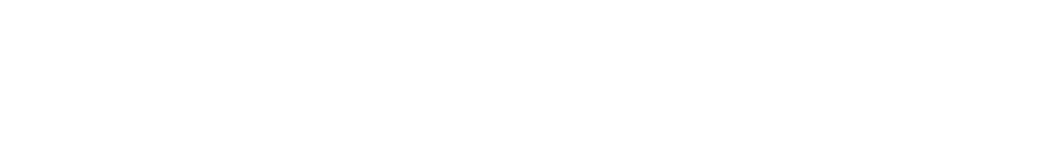
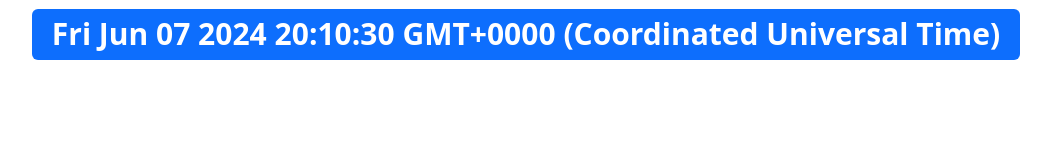
Before and after one commit to nitindixit03/javascript, a plain HTML site: page clock/index.html in a window 1280 px wide. Shown: the whole page, without its empty margins (114-1165 px from the left). Drawn offline with nearby package versions, Linux system fonts and the light colour scheme.

Commit message:
Digital clock

```diff
--- a/clock/clock.js
+++ b/clock/clock.js
@@ -1,6 +1,20 @@
-let a = new Date();
-let h = a.getHours();
-let m = a.getMinutes();
-let s = a.getSeconds();
-let d = a.getDate();
-console.log( h,m,s,d);
+
+setInterval(()=>{
+    let d = new Date();
+    time.innerHTML = d;
+},1000);
+
+
+// function updateClock() {
+//     const clockElement = document.getElementById('time');
+//     const now = new Date();
+
+//     const hours = String(now.getHours()).padStart(2, '0');
+//     const minutes = String(now.getMinutes()).padStart(2, '0');
+//     const seconds = String(now.getSeconds()).padStart(2, '0');
+
+//     clockElement.textContent = `${hours}:${minutes}:${seconds}`;
+// }
+
+// setInterval(updateClock, 1000);
+// updateClock(); // Initial call to display the clock immediately
--- a/clock/index.html
+++ b/clock/index.html
@@ -4,15 +4,19 @@
     <meta charset="UTF-8">
     <meta name="viewport" content="width=device-width, initial-scale=1.0">
     <title>Document</title>
+    <link href="https://cdn.jsdelivr.net/npm/bootstrap@5.3.3/dist/css/bootstrap.min.css" rel="stylesheet" integrity="sha384-QWTKZyjpPEjISv5WaRU9OFeRpok6YctnYmDr5pNlyT2bRjXh0JMhjY6hW+ALEwIH" crossorigin="anonymous">
+
 </head>
 <body>
 
 
+<div class="text-center fs-1 text">
 
+    <div class = "badge bg-primary text-wrap text-center" id="time"></div>
 
+</div>
 
-
-
+<script src="https://cdn.jsdelivr.net/npm/bootstrap@5.3.3/dist/js/bootstrap.bundle.min.js" integrity="sha384-YvpcrYf0tY3lHB60NNkmXc5s9fDVZLESaAA55NDzOxhy9GkcIdslK1eN7N6jIeHz" crossorigin="anonymous"></script>
 
 
     <script src="clock.js"></script>
```
